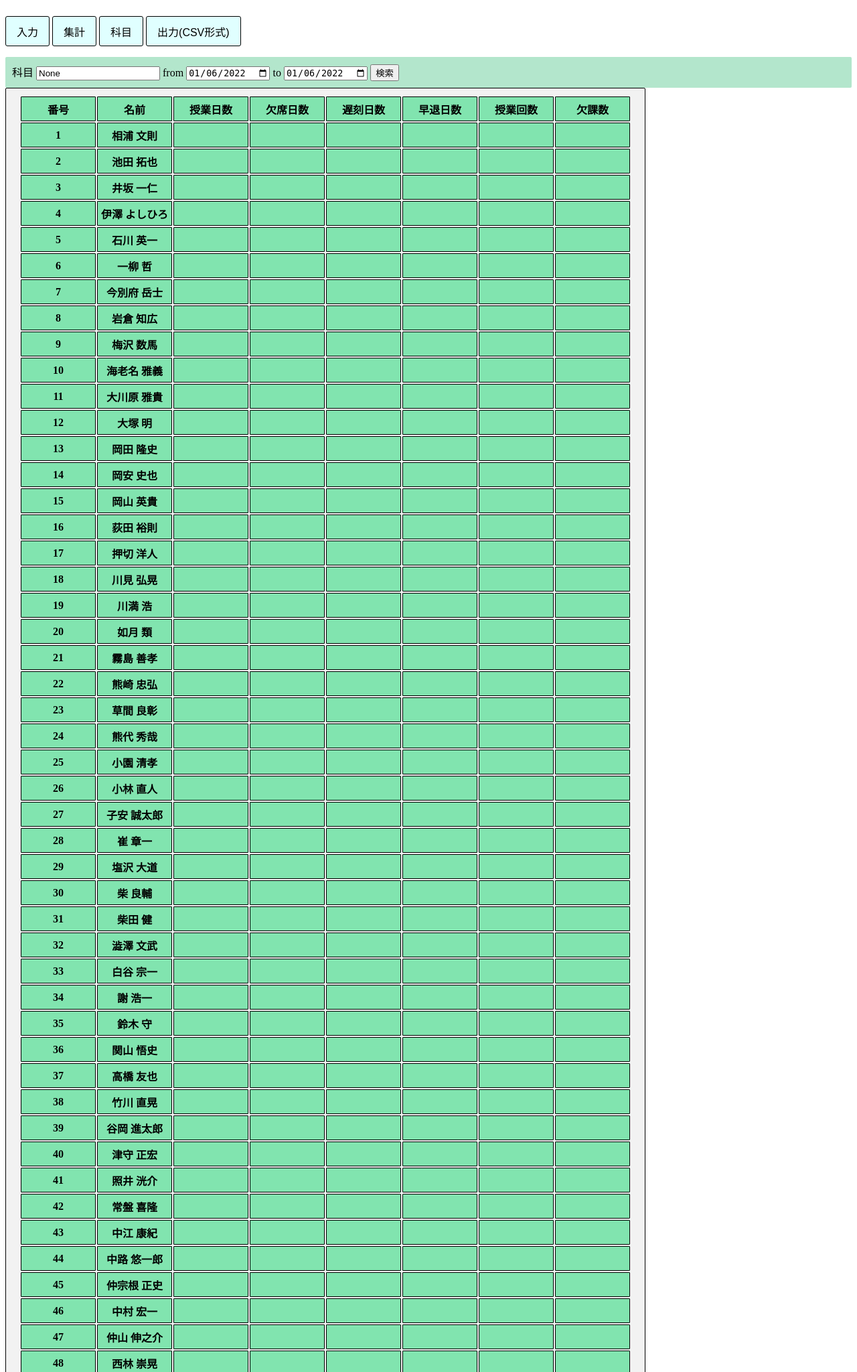
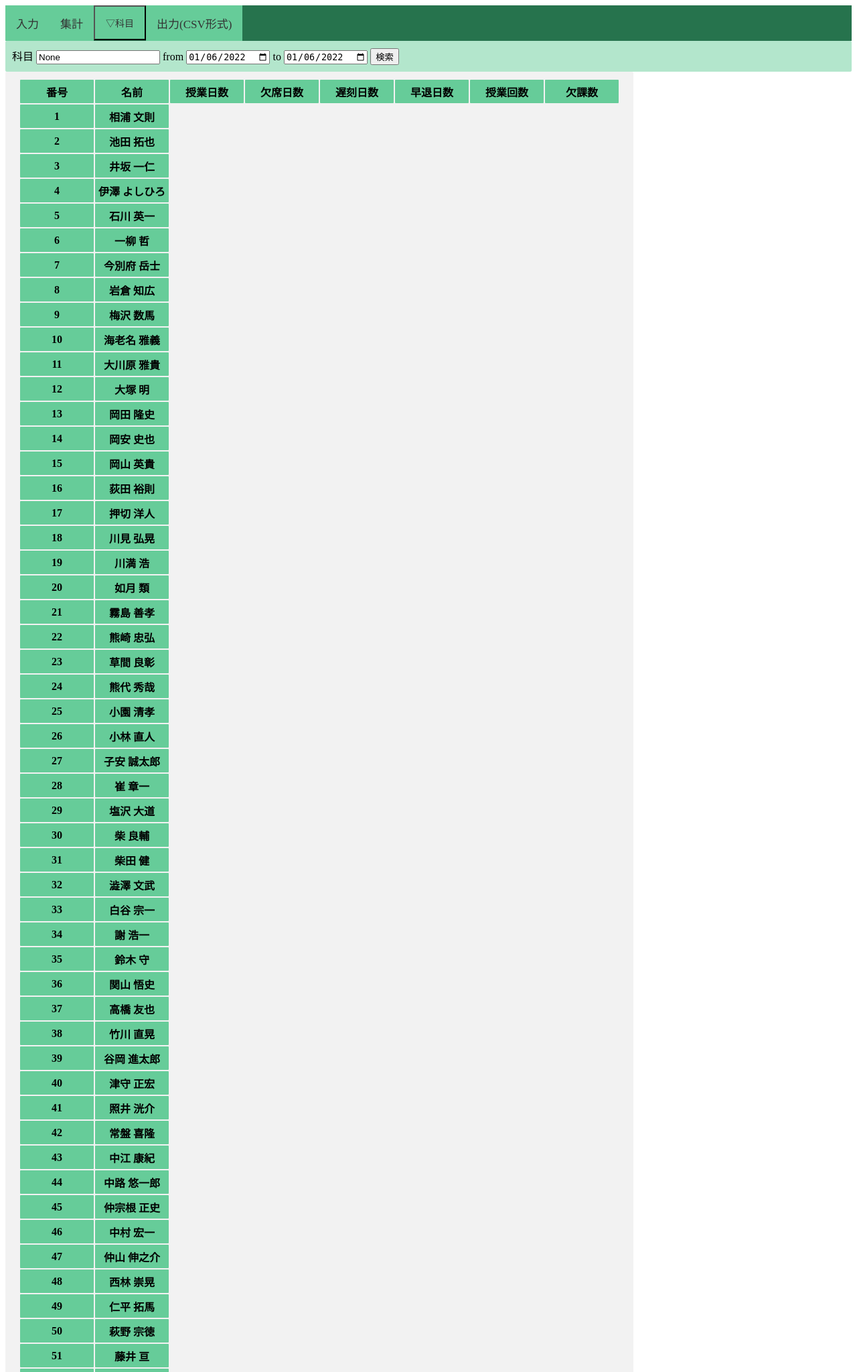
Before and after one commit to ikuei-kagekidan/attendance_book, a Django app: page /attendance_book/teacher/aggregation/ in a window 1280 px wide. Shown: the top 2048 px of the page at 67% size. Run offline with Django 3.2, Linux system fonts and the light colour scheme; data comes from the database, SQL or seed files in the repository; data that the repository does not hold is empty.

Commit message:
fixed design

```diff
--- a/attendance_book/templates/attendance_book/teach_agg.html
+++ b/attendance_book/templates/attendance_book/teach_agg.html
@@ -2,73 +2,10 @@
 <html lang="en">
 <head>
     <meta charset="UTF-8">
-    <title>Title</title>
+    <title>Attendance Book (Aggregation)</title>
     <style>
-        button {
-            -moz-appearance: none;
-            -webkit-appearance: none;
-            margin: 1em 0; /* 前後の隙間 */
-            padding: 0.6em 1em; /* 塗りの余白 */
-            font-size: 1em; /* フォントサイズ */
-            background-color: #e0ffff; /* 背景色 */
-            color: #000; /* テキストカラー */
-            cursor: pointer; /* カーソルを指マークに */
-            border-radius: 3px; /* 角の丸み */
-            border: 1px solid #000; /*グリッド*/
-            transition: 0.3s; /* ホバーの変化を滑らかに */
-        }
-
-        /* ホバー時（カーソルをのせた時）の見た目 */
-        button:hover {
-            background-color: #0ff; /* 背景色 */
-        }
-
-        .dropbtn {
-            background-color: #e0ffff;
-            color: black;
-            padding: 0.6em 1em;
-            font-size: 1em;
-            border-radius: 3px;
-            border: 1px solid #000;
-            transition: 0.3s;
-            cursor: pointer;
-        }
-
-        .dropdown {
-            z-index: 1;
-            position: relative;
-            display: inline-block;
-        }
-
-        .dropdown-content {
-            display: none;
-            position: absolute;
-            background-color: #e0ffff;
-            min-width: 160px;
-            box-shadow: 0px 8px 16px 0px rgba(0,0,0,0.2);
-        }
-
-        .dropdown-content a {
-            color: black;
-            padding: 12px 16px;
-            text-decoration: none;
-            display: block;
-        }
-
-        .dropdown-content a:hover {
-            background-color: #0ff
-        }
-
-        .dropdown:hover .dropdown-content {
-            display: block;
-        }
-
-        .dropdown:hover .dropbtn {
-            background-color: #0ff;
-        }
-
         body {
-            background-color:white;
+            background-color: white;
         }
 
         .container {
@@ -78,63 +15,116 @@
             padding: 10px 20px 10px 20px;
         }
 
-        .date {
-            padding:10px;
-            background-color:#b3e6cc;
-            border-radius:2px;
+        #date {
+            padding: 10px;
+            background-color: #b3e6cc;
+            border-radius: 2px;
         }
 
-        .textback {
-            background-color:#c7ebd8;
-            padding 10px;
-            border:2px #81e4af solid;
-            border-radius:4px;
+        th {
+            width: 100px;
+            height: 25px;
+            padding: 5px;
+            background-color: #66cc99;
+            border-radius: 1px;
         }
 
-        .textbox {
-            display: inline-block;
-            text-align:right;
-            width:100px;
+        .attend-number, .attend-number-prev {
+            display: none;
         }
 
-        .formbox {
-            padding:10px;
-            background-color:#c7ebd8;
-            border:2px #81e4af solid;
-            border-radius:4px;
+        .attend-button {
+            background-color: #40bf80;
+            padding-left: 35px;
+            padding-right: 35px;
+            font-size: 20px;
+            border-radius: 4px;
+            color: white;
         }
 
-        table {
-            border:1px solid;
+        .attend-button:hover {
+            background-color: rgba(200, 200, 220, 1) !important;
         }
 
-
-        tr,th,td{
-            width:100px;
-            height:25px;
-            padding:5px;
-            background-color:#81e4af;
-            border-radius:1px;
-            border:1px solid;
+        .attend-button:active {
+            box-shadow: inset -2px -2px 3px rgba(255, 255, 255, .6), inset 2px 2px 3px rgba(0, 0, 0, .6);
         }
 
-
-        .attend{
-	        background-color:#40bf80;
-	        padding-left: 35px;
-            padding-right: 35px;
-            font-size: 20px;
-            border-radius:4px;
-            color:white;
+        .toolbar {
+            overflow: auto;
+            background-color: #26734d;
         }
 
-        .attend:hover {
-            background-color: rgba(200, 200, 220, 1);
+        .toolbar_box {
+            float: left;
+            background-color: #66cc99;
+            color: #333;
+            text-align: center;
+            padding: 14px 16px;
+            text-decoration: none;
+            font-size: 17px;
         }
 
-        .attend:active{
-	        box-shadow: inset -2px -2px 3px rgba(255, 255, 255, .6),
-                inset 2px 2px 3px rgba(0, 0, 0, .6);
+        .toolbar_box:hover {
+            background-color: #333;
+            color: #66cc99;
+        }
+
+        .dropdown {
+            float: left;
+            overflow: auto;
+        }
+
+        .dropdown .dropbtn {
+            font-size: 14px;
+            text-align: center;
+            background-color: #66cc99;
+            color: #333;
+            padding: 14px 16px;
+        }
+
+        .dropbtn:hover {
+            background-color: #333;
+            color: #66cc99;
+        }
+
+        .dropdown-content {
+            display: none;
+            position: absolute;
+            background-color: #f9f9f9;
+            min-width: 160px;
+            box-shadow: 0px 8px 16px 0px rgba(0,0,0,0.2);
+            z-index: 1;
+        }
+
+        .dropdown-content a {
+            float: none;
+            color: black;
+            padding: 12px 16px;
+            text-decoration: none;
+            display: block;
+            text-align: left;
+        }
+
+        .dropdown-content a:hover {
+            background-color: #ddd;
+        }
+
+        .dropdown:hover .dropdown-content {
+            display: block;
+        }
+
+        #lightbox {
+            background-color: rgba(0, 0, 0, 0.7);
+            top: 0px;
+            left: 0px;
+            width: 100%;
+            height: 100%;
+            position: fixed;
+            text-align: center;
+            padding-top: 10%;
+            z-index: 999;
+            display: none;
         }
     </style>
 
@@ -142,6 +132,8 @@
     <script src="{% static 'attendance_book/jquery-3.6.0.min.js' %}"></script>
     <script>
         $(function () {
+            $("#csv-output").attr("href", "{% url 'attendance_book:teacher-aggregation-download' %}" + location.search)
+
             if ($("#subject-input").val() != "None") {
                 const at_json = {{ attendance_count | safe }};
                 for (const key in at_json) {
@@ -163,6 +155,10 @@
                     $("#subject-input-hidden").val(i);
                 });
             }
+
+            $("#date").submit(function() {
+                $("#lightbox").show();
+            })
         });
     </script>
 </head>
@@ -171,18 +167,20 @@
     <p id="textback">{{msg}}</p>
     {% endif %}
 
-    <button type="button" onclick="location.href=`{% url 'attendance_book:teacher-input' %}`">入力</button>
-    <button type="button" onclick="location.href=`{% url 'attendance_book:teacher-aggregation' %}`">集計</button>
-    <div class="dropdown">
-        <button class="dropbtn">科目</button>
-        <div class="dropdown-content">
-            <a id="subject-0">全体</a>
-            {% for subject in subject_list %}
-            <a id="subject-{{subject.id}}">{{ subject.name }}</a>
-            {% endfor %}
+    <div class="toolbar">
+        <a class="toolbar_box" href="{% url 'attendance_book:teacher-input' %}">入力</a>
+        <a class="toolbar_box" href="{% url 'attendance_book:teacher-aggregation' %}">集計</a>
+        <div class="dropdown">
+            <button class="dropbtn">▽科目</button>
+            <div class="dropdown-content">
+                <a id="subject-0">全体</a>
+                {% for subject in subject_list %}
+                <a id="subject-{{subject.id}}">{{ subject.name }}</a>
+                {% endfor %}
+            </div>
         </div>
+        <a class="toolbar_box" id="csv-output">出力(CSV形式)</a>
     </div>
-    <button type="button" onclick="location.href=location.pathname+'download/'+location.search">出力(CSV形式)</button>
 
     <form class="date" id="date" action="{% url 'attendance_book:teacher-aggregation-post' %}" method="post">
         {% csrf_token %}
@@ -220,5 +218,9 @@
         </tr>
         {% endfor %}
     </table>
+
+    <div id="lightbox">
+        <img src="{% static 'attendance_book/load.gif' %}">
+    </div>
 </body>
 </html>
--- a/attendance_book/templates/attendance_book/teach_in.html
+++ b/attendance_book/templates/attendance_book/teach_in.html
@@ -185,7 +185,7 @@
             font-size: 17px;
         }
 
-        .toolbar_box:hover{
+        .toolbar_box:hover {
             background-color:#333;
             color:#66cc99;
         }
```
Also changed, not shown: attendance_book/templates/attendance_book/index.html (+21 -33 lines), attendance_book/templates/attendance_book/teach_agg_total.html (+117 -116 lines).
